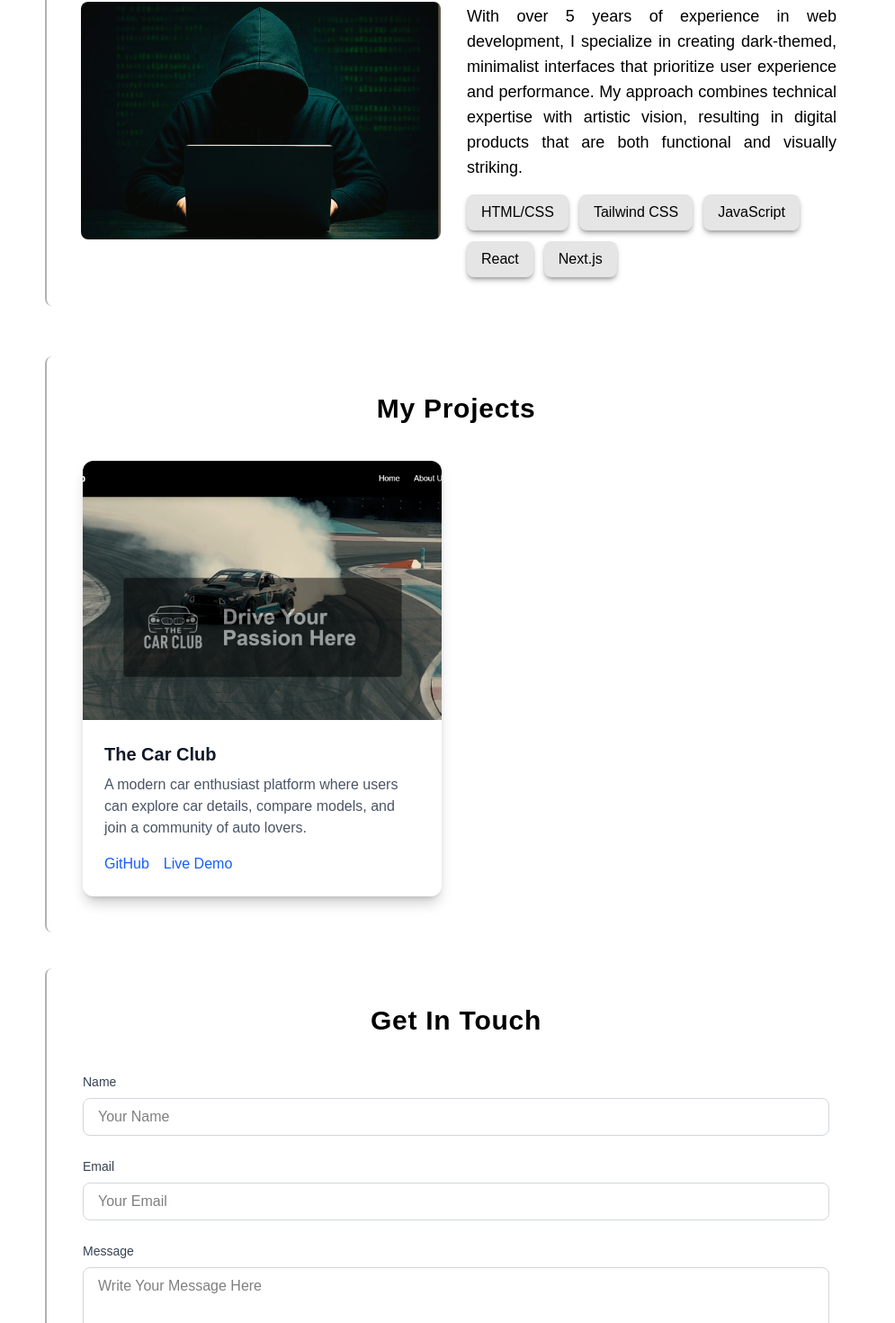
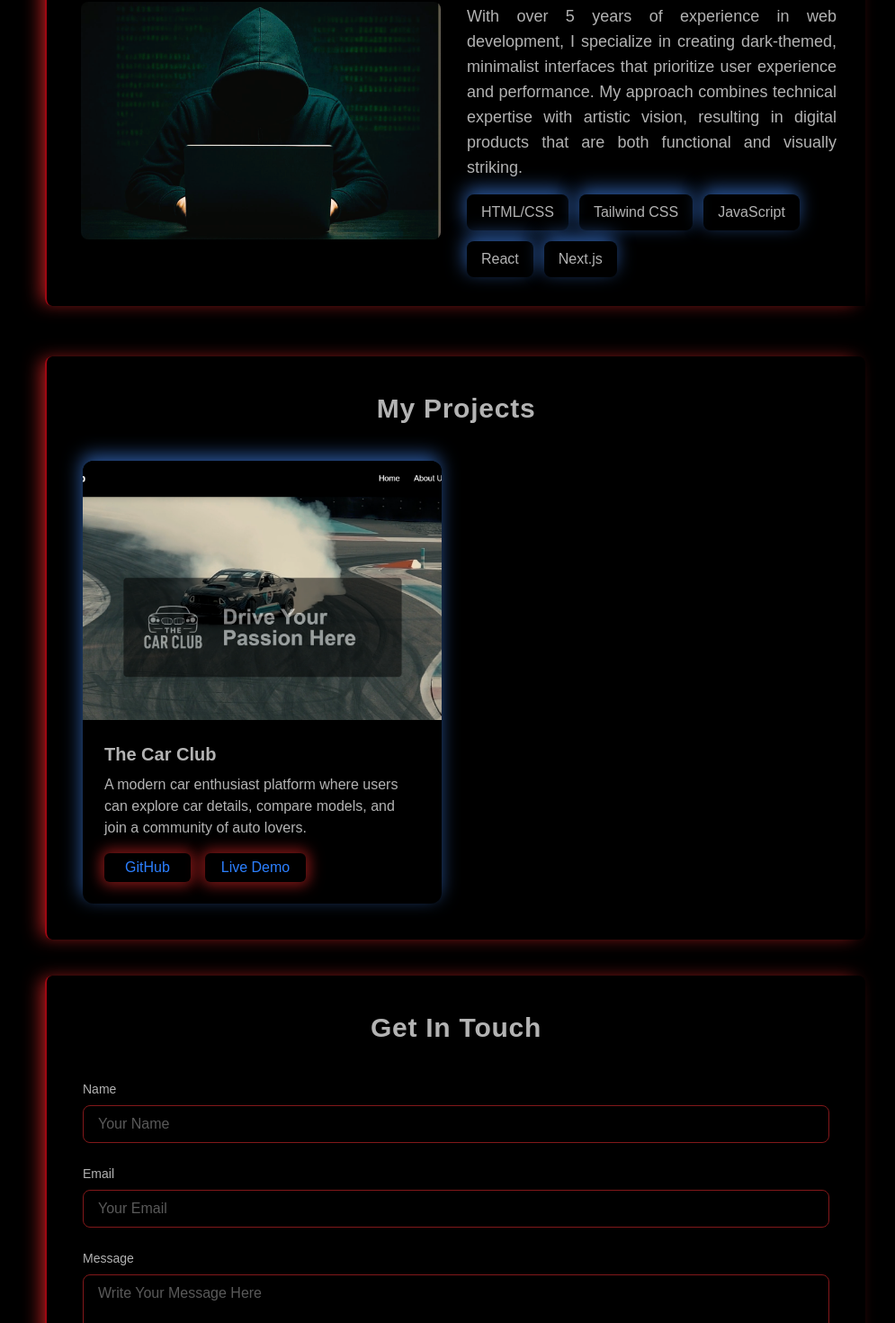
Before and after one commit to Coding-Raja/Raja-Muhammad-Ali-Portfolio, a Next.js app in the folder portfolio/: page / in a window 1280 px wide. Shown: the part 516-1986 px from the top of the page at 90% size, without its empty margins (134-1129 px from the left). Built offline with nearby package versions, Linux system fonts and the light colour scheme.

Commit message:
Changing the theme of the portfolio

```diff
--- a/portfolio/app/globals.css
+++ b/portfolio/app/globals.css
@@ -19,6 +19,42 @@
   }
 }
 
+@layer utilities {
+  /* 👇 Animate glow around the box without moving the box */
+  @keyframes glow-around {
+    0% {
+      box-shadow:
+        0 -8px 20px rgba(59,130,246,0.6),  /* top */
+        0 0 0 rgba(59,130,246,0);
+    }
+    25% {
+      box-shadow:
+        8px 0 20px rgba(37,99,235,0.7),   /* right */
+        0 0 0 rgba(59,130,246,0);
+    }
+    50% {
+      box-shadow:
+        0 8px 20px rgba(29,78,216,0.8),   /* bottom */
+        0 0 0 rgba(59,130,246,0);
+    }
+    75% {
+      box-shadow:
+        -8px 0 20px rgba(96,165,250,0.7), /* left */
+        0 0 0 rgba(59,130,246,0);
+    }
+    100% {
+      box-shadow:
+        0 -8px 20px rgba(59,130,246,0.6), /* back to top */
+        0 0 0 rgba(59,130,246,0);
+    }
+  }
+
+  .animate-glow-around {
+    animation: glow-around 3s linear infinite;
+  }
+}
+
 body{
   font-family: Arial, sans-serif;
+  background-color: black;
 }
--- a/portfolio/app/page.jsx
+++ b/portfolio/app/page.jsx
@@ -53,8 +53,8 @@ export default function Home() {
   return (
     <>
       {/* Hero Section */}
-      <section className="flex justify-center items-center mt-5 px-4 py-4 sm:px-6 lg:px-8" id="Home">
-        <div className="w-full md:w-5/6 lg:w-3/4 p-4 sm:p-6 md:p-8 border-l-2 border-black/30 rounded-l-lg">
+      <section className="flex text-white/70 justify-center items-center mt-5 px-4 py-4 sm:px-6 lg:px-8" id="Home">
+        <div className="w-full md:w-5/6 lg:w-3/4 p-4 sm:p-6 md:p-8 border-l-2 border-red-800 shadow-[-8px_0_20px_-4px_rgba(220,38,38,0.8)] rounded-l-lg">
           <h1 className="text-xl sm:text-2xl md:text-3xl text-balance font-bold mb-4 md:mb-5">
             Hi, I am Raja Muhammad Ali
           </h1>
@@ -66,8 +66,8 @@ export default function Home() {
       </section>
 
       {/* About Section */}
-      <section className="flex justify-center items-center mt-5 px-4 py-4 sm:px-6 lg:px-8" id="About">
-        <div className="w-full md:w-5/6 lg:w-3/4 p-4 sm:p-6 md:p-8 border-l-2 border-black/30 rounded-l-lg">
+      <section className="flex text-white/70 justify-center items-center mt-5 px-4 py-4 sm:px-6 lg:px-8" id="About">
+        <div className="w-full md:w-5/6 lg:w-3/4 p-4 sm:p-6 md:p-8 border-l-2 border-red-800 shadow-[-8px_0_20px_-4px_rgba(220,38,38,0.8)] rounded-l-lg">
           {/* Section Title */}
           <h2 className="text-xl sm:text-2xl md:text-3xl font-bold text-center mb-8 tracking-wide">
             About Me
@@ -96,19 +96,19 @@ export default function Home() {
                 visually striking. </p>
                 {/* Skills as badges */}
                 <ul className="flex flex-wrap gap-3">
-                  <li className="px-4 py-2 bg-black/10 rounded-lg shadow-md shadow-black/30 text-sm sm:text-base">
+                  <li className="px-4 py-2 bg-black/10 rounded-lg shadow-[0_0_15px_4px_rgba(59,130,246,0.5)] animate-glow-around text-sm sm:text-base">
                    HTML/CSS
                   </li>
-                  <li className="px-4 py-2 bg-black/10 rounded-lg shadow-md shadow-black/30 text-sm sm:text-base">
+                  <li className="px-4 py-2 bg-black/10 rounded-lg shadow-[0_0_15px_4px_rgba(59,130,246,0.5)] animate-glow-around text-sm sm:text-base">
                   Tailwind CSS
                   </li>
-                  <li className="px-4 py-2 bg-black/10 rounded-lg shadow-md shadow-black/30 text-sm sm:text-base">
+                  <li className="px-4 py-2 bg-black/10 rounded-lg shadow-[0_0_15px_4px_rgba(59,130,246,0.5)] animate-glow-around text-sm sm:text-base">
                   JavaScript
                   </li>
-                  <li className="px-4 py-2 bg-black/10 rounded-lg shadow-md shadow-black/30 text-sm sm:text-base">
+                  <li className="px-4 py-2 bg-black/10 rounded-lg shadow-[0_0_15px_4px_rgba(59,130,246,0.5)] animate-glow-around text-sm sm:text-base">
                   React
                   </li>
-                  <li className="px-4 py-2 bg-black/10 rounded-lg shadow-md shadow-black/30 text-sm sm:text-base">
+                  <li className="px-4 py-2 bg-black/10 rounded-lg shadow-[0_0_15px_4px_rgba(59,130,246,0.5)] animate-glow-around text-sm sm:text-base">
                   Next.js
                   </li>
                 </ul>
@@ -118,15 +118,15 @@ export default function Home() {
         </section>
 
         {/* Projects Section */}
-        <section id="Projects" className="flex justify-center items-center mt-10 px-4 sm:px-6 lg:px-8" >
-          <div className="w-full md:w-5/6 lg:w-3/4 bg-white/50 backdrop-blur-sm p-6 sm:p-8 md:p-10 border-l-2 border-black/30 rounded-lg">
-          <h2 className="text-xl sm:text-2xl md:text-3xl font-bold text-center mb-10 text-black tracking-wide">
+        <section id="Projects" className="flex text-white/70 justify-center items-center mt-10 px-4 sm:px-6 lg:px-8" >
+          <div className="w-full md:w-5/6 lg:w-3/4 backdrop-blur-sm p-6 sm:p-8 md:p-10 border-l-2 border-red-800 shadow-[-8px_0_20px_-4px_rgba(220,38,38,0.8)] rounded-lg">
+          <h2 className="text-xl sm:text-2xl md:text-3xl font-bold text-center mb-10 tracking-wide">
             My Projects
           </h2>
           {/* Grid for project cards */}
           <div className="grid grid-cols-1 sm:grid-cols-2 gap-8">
             {/* Project Card 1 */}
-            <div className="group bg-white rounded-xl shadow-lg shadow-black/20 overflow-hidden">
+            <div className="group rounded-xl shadow-[0_0_15px_4px_rgba(59,130,246,0.5)] animate-glow-around overflow-hidden">
             <div className="overflow-hidden">
               <Image
               src="/TheCarClub.png"
@@ -137,20 +137,24 @@ export default function Home() {
               />
             </div>
             <div className="p-4 sm:p-6">
-              <h3 className="text-lg sm:text-xl font-bold text-gray-900 mb-2">
+              <h3 className="text-lg sm:text-xl font-bold text-white/70 mb-2">
                 The Car Club
               </h3>
-              <p className="text-gray-600 text-sm sm:text-base mb-4">
+              <p className="text-white/70 text-sm sm:text-base mb-4">
                 A modern car enthusiast platform where users can explore car details, compare
                 models, and join a community of auto lovers.
               </p>
               <div className="flex gap-4">
-                <a href="https://github.com/Coding-Raja/The-Car-Club" target="_blank" className="text-blue-600 font-medium hover:underline" >
+                <div className="flex justify-center items-center w-24 h-8 rounded-md shadow-[0_0_15px_4px_rgba(220,38,38,0.6)]">
+                  <a href="https://github.com/Coding-Raja/The-Car-Club" target="_blank" className="text-blue-500 font-medium hover:underline" >
                 GitHub
                 </a>
-                <a href="https://the-car-club-8qlx.vercel.app/" target="_blank" className="text-blue-600 font-medium hover:underline" >
+                </div>
+                <div className="flex justify-center w-28 items-center h-8 rounded-md shadow-[0_0_15px_4px_rgba(220,38,38,0.6)]">
+                  <a href="https://the-car-club.vercel.app/" target="_blank" className="text-blue-500 font-medium hover:underline" >
                 Live Demo
                 </a>
+                </div>
               </div>
             </div>
           </div>
@@ -161,10 +165,10 @@ export default function Home() {
       {/* Contact Section */}
       <section
         id="Contact"
-        className="flex justify-center items-center mt-10 mb-10 px-4 sm:px-6 lg:px-8"
+        className="flex text-white/70 justify-center items-center mt-10 mb-10 px-4 sm:px-6 lg:px-8"
       >
-        <div className="w-full md:w-5/6 lg:w-3/4 bg-white/50 backdrop-blur-sm p-6 sm:p-8 md:p-10 border-l-2 border-black/30 rounded-lg">
-          <h2 className="text-xl sm:text-2xl md:text-3xl font-bold text-center mb-10 text-black tracking-wide">
+        <div className="w-full md:w-5/6 lg:w-3/4 backdrop-blur-sm p-6 sm:p-8 md:p-10 border-l-2 border-red-800 shadow-[-8px_0_20px_-4px_rgba(220,38,38,0.8)] rounded-lg">
+          <h2 className="text-xl sm:text-2xl md:text-3xl font-bold text-center mb-10 tracking-wide">
             Get In Touch
           </h2>
 
@@ -174,7 +178,7 @@ export default function Home() {
               <div className="flex flex-col">
                 <label
                   htmlFor="name"
-                  className="mb-2 text-sm font-medium text-gray-700"
+                  className="mb-2 text-sm font-medium text-white/70"
                 >
                   Name
                 </label>
@@ -186,7 +190,7 @@ export default function Home() {
                   value={formData.name}
                   onChange={handleChange}
                   required
-                  className="px-4 py-2 border border-gray-300 rounded-lg focus:outline-none focus:ring-2 focus:ring-black/40 text-sm sm:text-base"
+                  className="px-4 py-2 border border-red-900 rounded-lg focus:outline-none focus:ring-2 focus:ring-black/40 text-sm sm:text-base"
                 />
               </div>
 
@@ -194,7 +198,7 @@ export default function Home() {
               <div className="flex flex-col">
                 <label
                   htmlFor="email"
-                  className="mb-2 text-sm font-medium text-gray-700"
+                  className="mb-2 text-sm font-medium text-white/70"
                 >
                   Email
                 </label>
@@ -206,7 +210,7 @@ export default function Home() {
                   value={formData.email}
                   onChange={handleChange}
                   required
-                  className="px-4 py-2 border border-gray-300 rounded-lg focus:outline-none focus:ring-2 focus:ring-black/40 text-sm sm:text-base"
+                  className="px-4 py-2 border border-red-900 rounded-lg focus:outline-none focus:ring-2 focus:ring-black/40 text-sm sm:text-base"
                 />
               </div>
 
@@ -214,7 +218,7 @@ export default function Home() {
               <div className="flex flex-col">
                 <label
                   htmlFor="message"
-                  className="mb-2 text-sm font-medium text-gray-700"
+                  className="mb-2 text-sm font-medium text-white/70"
                 >
                   Message
                 </label>
@@ -226,7 +230,7 @@ export default function Home() {
                   value={formData.message}
                   onChange={handleChange}
                   required
-                  className="px-4 py-2 border border-gray-300 rounded-lg focus:outline-none focus:ring-2 focus:ring-black/40 text-sm sm:text-base resize-none"
+                  className="px-4 py-2 border border-red-900 rounded-lg focus:outline-none focus:ring-2 focus:ring-black/40 text-sm sm:text-base resize-none"
                 />
               </div>
 
@@ -234,7 +238,7 @@ export default function Home() {
               <div className="flex justify-center">
                 <button
                   type="submit"
-                  className="w-full sm:w-1/2 md:w-1/3 bg-black text-white cursor-pointer font-medium py-2 px-4 rounded-lg shadow-lg shadow-black/50 hover:shadow-black/70 hover:shadow-xl duration-500"
+                  className="w-full sm:w-1/2 md:w-1/3 cursor-pointer font-medium py-2 px-4 rounded-lg shadow-[0_0_15px_4px_rgba(59,130,246,0.5)] hover:shadow-[0_0_15px_4px_rgba(59,130,246,0.8)] duration-500"
                 >
                   Send Message
                 </button>
--- a/portfolio/components/Footer.js
+++ b/portfolio/components/Footer.js
@@ -4,7 +4,7 @@ import Link from "next/link";
 
 const Footer = () => {
   return (
-    <footer className="bg-black text-white py-6">
+    <footer className="bg-black text-white py-6 shadow-[0_0_15px_4px_rgba(59,130,246,0.5)]">
       <div className="container mx-auto flex flex-col items-center">
         {/* Social Links */}
         <div className="flex space-x-8 mb-4">
--- a/portfolio/components/Header.js
+++ b/portfolio/components/Header.js
@@ -9,7 +9,7 @@ const Header = () => {
   return (
     <>
       <header>
-        <nav className='bg-black text-white py-4 shadow-lg'>
+        <nav className='bg-black text-white py-4 shadow-md shadow-blue-900'>
             <div className='container mx-auto px-4 flex justify-between items-center'>
                 {/* Logo */}
                 <div className='flex items-center'>
```
